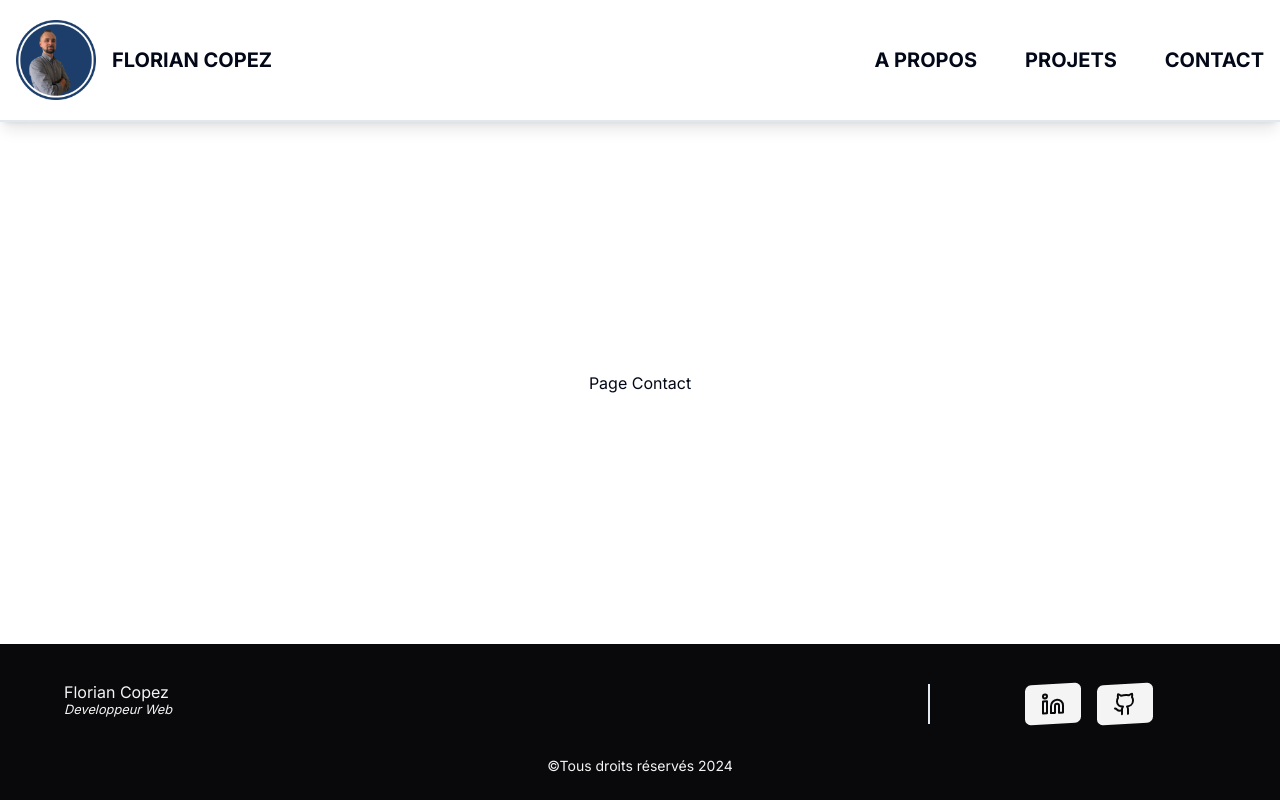
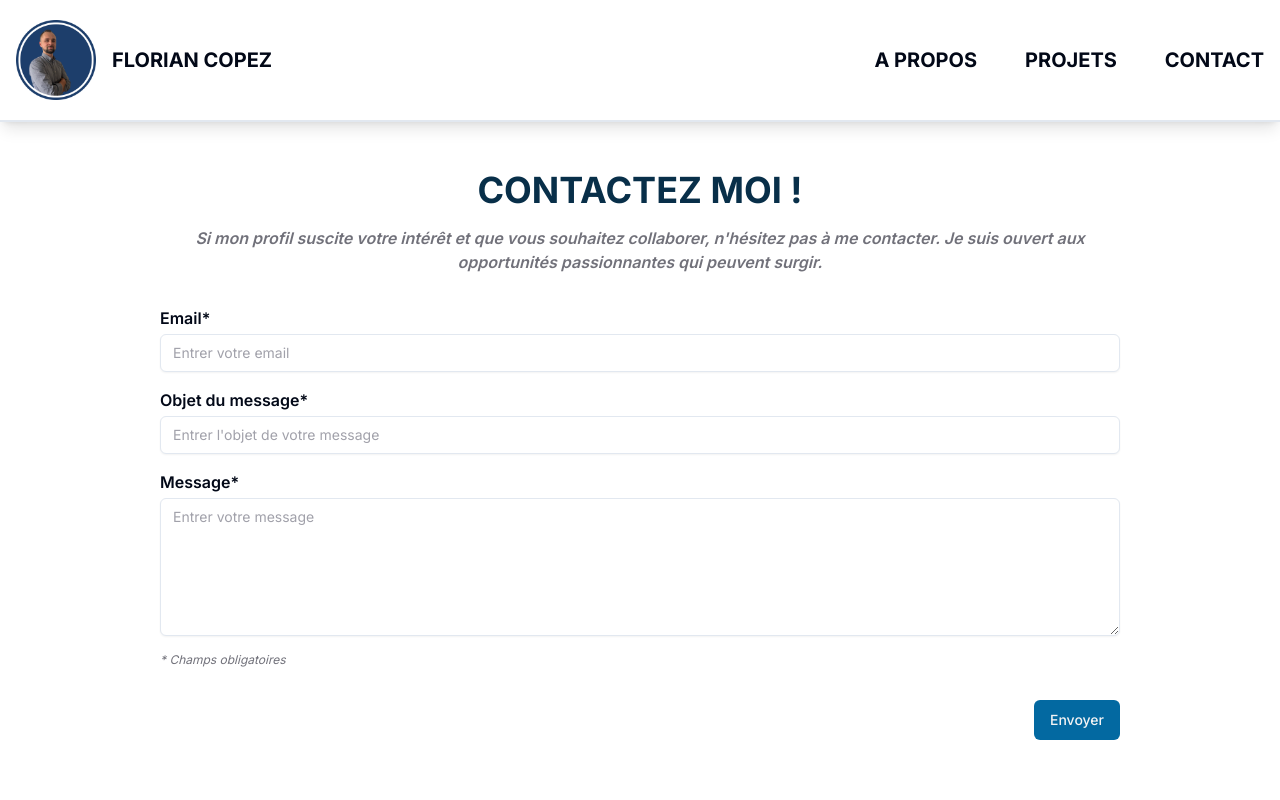
Before and after one commit to FlorianCopez/Portfolio-FlorianCopez, a Next.js app: page /contact in a window 1280 px wide. Shown: the top 800 px of the page. Built offline with nearby package versions, Linux system fonts and the light colour scheme.

Commit message:
add complete contact feature

```diff
--- /dev/null
+++ b/app/api/sendEmail/route.ts
@@ -0,0 +1,44 @@
+import { NextResponse } from "next/server";
+import { Transporter, createTransport } from "nodemailer";
+
+interface EmailData {
+  subject: string;
+  message: string;
+  email: string;
+}
+
+export async function POST(request: any) {
+  try {
+    const { subject, message, email }: EmailData = await request.json();
+
+    if (!subject || !message || !email) {
+      return NextResponse.json(
+        { message: "Subject, message, and email are required fields" },
+        { status: 400 }
+      );
+    }
+
+    const transporter: Transporter = createTransport({
+      host: process.env.EMAIL_HOST,
+      port: Number(process.env.EMAIL_PORT),
+      secure: process.env.EMAIL_SECURE==='tls' ? false : true,
+      auth: {
+        user: process.env.EMAIL_USER,
+        pass: process.env.EMAIL_PASSWORD,
+      },
+    });
+
+    const mailOption = {
+      from: email,
+      to: process.env.EMAIL_USER,
+      subject: subject,
+      html: `<p>${message}</p>`,
+    };
+
+    await transporter.sendMail(mailOption);
+
+    return NextResponse.json({ message: "Email sent Successfully" }, { status: 200 });
+  } catch (error: any) {
+    return NextResponse.json({ message: "Failed to Send Email" }, { status: 500 });
+  }
+}
--- /dev/null
+++ b/app/contact/layout.tsx
@@ -0,0 +1,13 @@
+import { Metadata } from "next";
+
+export const metadata: Metadata = {
+  title: "Portfolio | Contact",
+};
+
+export default function AboutLayout({
+  children,
+}: {
+  children: React.ReactNode;
+}) {
+  return <div>{children}</div>;
+}
--- a/app/contact/page.tsx
+++ b/app/contact/page.tsx
@@ -1,3 +1,21 @@
+/* eslint-disable react/no-unescaped-entities */
+
+import ContactForm from "@/components/contact-form";
+
 export default function Contact() {
-  return <div>Page Contact</div>;
+  return (
+    <section className="py-4 px-32">
+      <div className="mb-8 text-center">
+        <h2 className="text-sky-950 text-4xl font-bold mb-4 uppercase">
+          Contactez moi !
+        </h2>
+        <span className="font-semibold text-zinc-500 italic">
+          Si mon profil suscite votre intérêt et que vous souhaitez collaborer,
+          n'hésitez pas à me contacter. Je suis ouvert aux opportunités
+          passionnantes qui peuvent surgir.
+        </span>
+      </div>
+      <ContactForm />
+    </section>
+  );
 }
--- a/app/page.tsx
+++ b/app/page.tsx
@@ -1,5 +1,4 @@
 /* eslint-disable react/no-unescaped-entities */
-// eslint-disable-next-line react/no-unescaped-entities
 import { Button } from "@/components/ui/button";
 import Link from "next/link";
 
--- a/app/projects/page.tsx
+++ b/app/projects/page.tsx
@@ -1,9 +1,7 @@
 "use client";
+/* eslint-disable react/no-unescaped-entities */
 
 import ProjectList from "@/components/project-list";
-/* eslint-disable react/no-unescaped-entities */
-// eslint-disable-next-line react/no-unescaped-entities
-
 import { Project } from "@/types";
 import { PROJECTS } from "@/utils/projects";
 import { useState } from "react";
--- /dev/null
+++ b/components/contact-form.tsx
@@ -0,0 +1,201 @@
+"use client";
+
+import axios from "axios";
+import { ChangeEvent, FormEvent, useState } from "react";
+import { Button } from "./ui/button";
+import FlashMessage from "./flash-message";
+import validator from "validator";
+
+interface FormData {
+  email: string;
+  message: string;
+  subject: string;
+  [key: string]: string;
+}
+
+export default function ContactForm() {
+  const initialFormData: FormData = {
+    email: "",
+    subject: "",
+    message: "",
+  };
+  const [formData, setFormData] = useState<FormData>(initialFormData);
+  const [flashMessage, setFlashMessage] = useState<{
+    status: string;
+    message: string;
+  } | null>(null);
+  const [isFormSubmitted, setIsFormSubmitted] = useState(false);
+  const [validationErrors, setValidationErrors] = useState<{
+    [key: string]: string;
+  }>({});
+
+  const validateField = (fieldName: string, value: string): string => {
+    switch (fieldName) {
+      case "email":
+        return validator.isEmail(value) ? "" : "Adresse email invalide";
+      case "subject":
+        return value.trim() !== "" ? "" : "L'objet est obligatoire";
+      case "message":
+        return value.trim() !== "" ? "" : "Le message est obligatoire";
+      default:
+        return "";
+    }
+  };
+
+  const validateForm = (): boolean => {
+    const errors: { [key: string]: string } = {};
+
+    Object.keys(formData).forEach((fieldName) => {
+      const errorMessage = validateField(fieldName, formData[fieldName]);
+      if (errorMessage) {
+        errors[fieldName] = errorMessage;
+      }
+    });
+
+    setValidationErrors(errors);
+
+    return Object.keys(errors).length === 0;
+  };
+
+  const handleChange = (
+    e: ChangeEvent<HTMLInputElement | HTMLTextAreaElement>
+  ) => {
+    const { name, value } = e.target;
+
+    if (isFormSubmitted) {
+      const errorMessage = validateField(name, value);
+
+      setValidationErrors((prevErrors) => ({
+        ...prevErrors,
+        [name]: errorMessage,
+      }));
+    }
+
+    setFormData((prevFormData) => ({
+      ...prevFormData,
+      [name]: value,
+    }));
+  };
+
+  const handleSubmit = async (e: FormEvent) => {
+    e.preventDefault();
+
+    setIsFormSubmitted(true);
+
+    const isValid = validateForm();
+
+    if (isValid) {
+      try {
+        const response = await axios.post("/api/sendEmail", formData);
+
+        if (response.status === 200) {
+          setFlashMessage({
+            status: "Success",
+            message: "L'email a bien été envoyé!",
+          });
+          setFormData(initialFormData);
+        } else {
+          setFlashMessage({
+            status: "Warning",
+            message: "Échec de l'envoi de l'email. Veuillez réessayer.",
+          });
+        }
+      } catch (error) {
+        setFlashMessage({
+          status: "Error",
+          message: "Une erreur s'est produite lors de l'envoi de l'email.",
+        });
+      }
+    }
+  };
+
+  const classDivField = "flex flex-col space-y-1";
+  const classLabel = "font-semibold";
+  const classInput =
+    "px-3 py-2 border rounded-md text-sm shadow-sm placeholder-zinc-400 focus:outline-none focus:border-sky-500 focus:ring-sky-500 focus:ring-1 disabled:bg-slate-50 disabled:text-slate-500 disabled:border-slate-200 disabled:shadow-none";
+
+  return (
+    <>
+      {flashMessage && (
+        <FlashMessage
+          status={flashMessage.status}
+          message={flashMessage.message}
+        />
+      )}
+      <form onSubmit={handleSubmit} className="flex flex-col space-y-4">
+        <div className={classDivField}>
+          <label htmlFor="email" className={classLabel}>
+            Email*
+          </label>
+          <input
+            className={`${classInput} ${
+              validationErrors.email && "border-red-500"
+            }`}
+            type="email"
+            name="email"
+            id="email"
+            required
+            placeholder="Entrer votre email"
+            value={formData.email}
+            onChange={handleChange}
+          />
+          {validationErrors.email && (
+            <p className="text-red-500 text-sm mt-1">
+              {validationErrors.email}
+            </p>
+          )}
+        </div>
+        <div className={classDivField}>
+          <label htmlFor="subject" className={classLabel}>
+            Objet du message*
+          </label>
+          <input
+            className={`${classInput} ${
+              validationErrors.subject && "border-red-500"
+            }`}
+            name="subject"
+            id="subject"
+            type="text"
+            placeholder="Entrer l'objet de votre message"
+            value={formData.subject}
+            onChange={handleChange}
+          />
+          {validationErrors.subject && (
+            <p className="text-red-500 text-sm mt-1">
+              {validationErrors.subject}
+            </p>
+          )}
+        </div>
+        <div className={classDivField}>
+          <label htmlFor="message" className={classLabel}>
+            Message*
+          </label>
+          <textarea
+            className={`${classInput} ${
+              validationErrors.message && "border-red-500"
+            }`}
+            name="message"
+            id="message"
+            placeholder="Entrer votre message"
+            value={formData.message}
+            onChange={handleChange}
+            rows={6}
+          />
+          {validationErrors.message && (
+            <p className="text-red-500 text-sm mt-1">
+              {validationErrors.message}
+            </p>
+          )}
+        </div>
+        <div>
+          <p className="text-xs italic text-zinc-500">* Champs obligatoires </p>
+        </div>
+        <div className="py-4 flex justify-end">
+          <Button variant="linkCustom" type="submit">
+            Envoyer
+          </Button>
+        </div>
+      </form>
+    </>
+  );
+}
--- /dev/null
+++ b/components/flash-message.tsx
@@ -0,0 +1,37 @@
+import { X } from "lucide-react";
+import React, { useState } from "react";
+
+type Props = {
+  status: string;
+  message: string;
+};
+
+export default function FlashMessage({ status, message }: Props) {
+  const [isHidden, setIsHidden] = useState(false);
+
+  const getBackgroundColor = () => {
+    switch (status) {
+      case "Success":
+        return "bg-green-500";
+      case "Warning":
+        return "bg-orange-500";
+      case "Error":
+        return "bg-red-500";
+      default:
+        return "bg-gray-500";
+    }
+  };
+
+  return (
+    <div
+      className={`rounded-sm flex justify-between p-4 mb-8 text-white ${
+        isHidden ? "hidden" : ""
+      } ${getBackgroundColor()}`}
+    >
+      <p>{message}</p>
+      <button className=" text-black rounded" onClick={() => setIsHidden(true)}>
+        <X />
+      </button>
+    </div>
+  );
+}
--- a/components/skills.tsx
+++ b/components/skills.tsx
@@ -1,4 +1,4 @@
-import { Skill, Tool } from "@/types";
+import { Skill } from "@/types";
 import React from "react";
 
 type Props = {
```
Also changed, not shown: package.json (+6 -1 lines), 2 other files (tests, documents, lock files or other folders).
